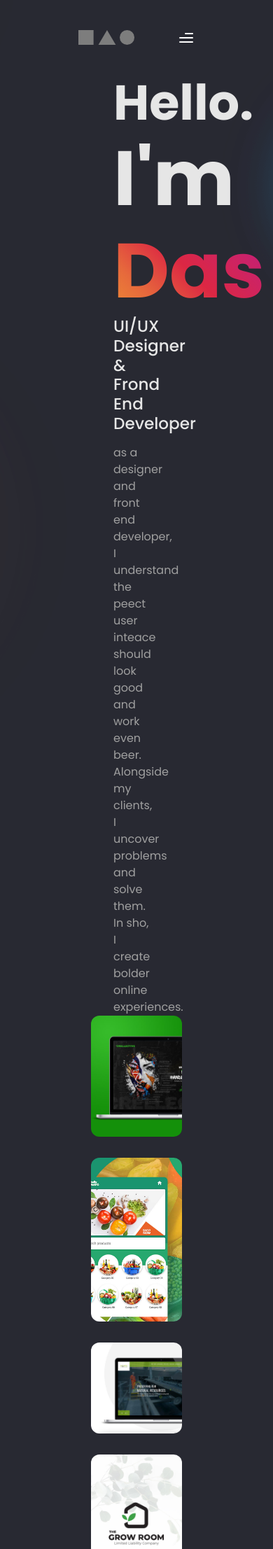
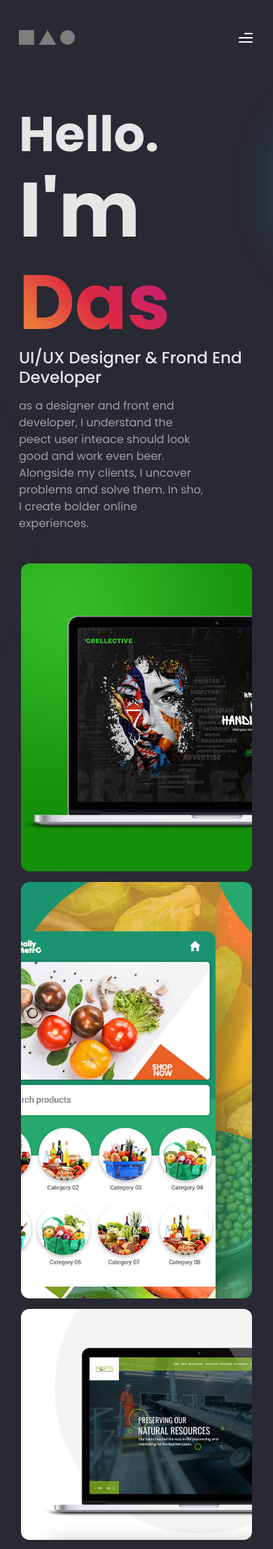
Before and after one commit to dasdesigner/portfolio, a Jekyll site: the page built from index.html, in a window 390 px wide. Shown: the top 2213 px of the page at 70% size. Built offline with Jekyll 4.4.1, drawn with Linux system fonts in a browser that asks for light colours.

Commit message:
responsive update

```diff
--- a/_layouts/bone.html
+++ b/_layouts/bone.html
@@ -42,7 +42,7 @@
 <script>
   $("#example1").gridalicious({
     width: 400,
-    gutter: 30,
+    gutter: 15,
   });
 </script>
 
--- a/_sass/_dashome.scss
+++ b/_sass/_dashome.scss
@@ -8,6 +8,9 @@ body {
   width: calc(100vw - 200px);
   margin: auto;
   margin-bottom: 100px;
+  @include media-breakpoint-down(lg){
+    width: calc(100vw - 30px);
+  }
   ul {
     margin: 0;
     padding: 0;
@@ -21,6 +24,7 @@ body {
       color: #333;
       position: relative;
       overflow: hidden;
+
 
       a {
         position: absolute;
@@ -41,6 +45,10 @@ body {
   padding-left: $head-space-v;
   padding-right: $head-space-v;
   color: $white;
+  @include media-breakpoint-down(lg){
+    padding-left: 15px;
+    padding-right: 15px;
+  }
 }
 
 .container {
@@ -48,6 +56,9 @@ body {
     width: calc(100vw - 200px);
     margin: auto;
     max-width: 100%;
+    @include media-breakpoint-down(lg){
+      width: calc(100vw - 30px);
+    }
   }
 }
 
```
